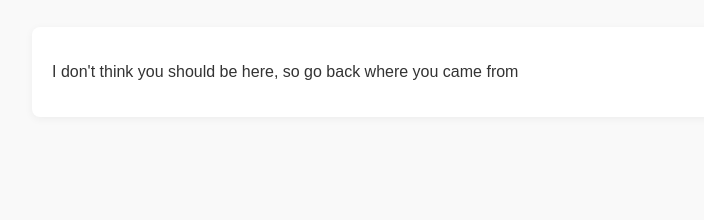
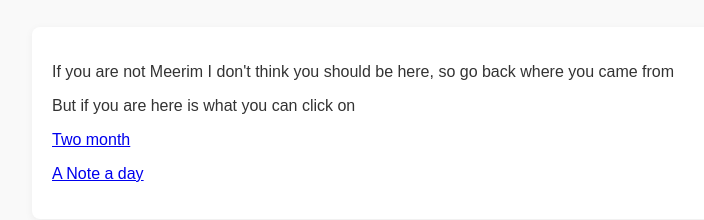
Before and after one commit to Kanimet0/meko, a plain HTML site: page index.html in a window 1280 px wide. Shown: the part 80-300 px from the top of the page, without its empty margins (8-712 px from the left). Drawn offline with Linux system fonts and the light colour scheme.

Commit message:
Update warning message for non-Meerim visitors

```diff
--- a/index.html
+++ b/index.html
@@ -32,7 +32,11 @@
       <h1>Welcome to Meru</h1>
    </header>
    <main>
-      <p>I don't think you should be here, so go back where you came from</p>
+
+      <p>If you are not Meerim I don't think you should be here, so go back where you came from</p>
+      <p>But if you are here is what you can click on</p>
+      <p><a href="/2month/index.html">Two month</a></p>
+      <p><a href="/A-Note-A-Day/index.html">A Note a day</a></p>
    </main>
 </body>
 </html>
```
